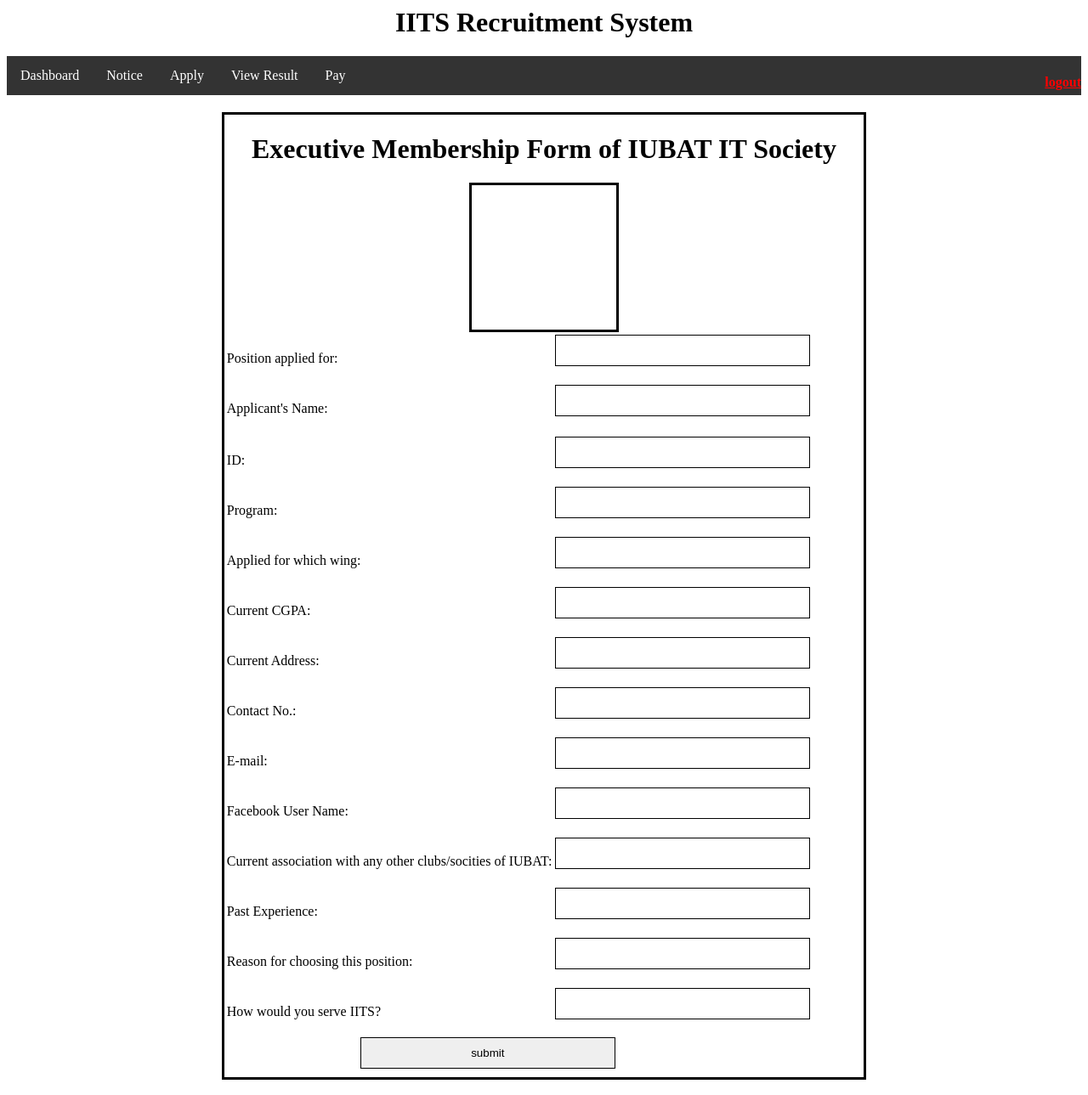
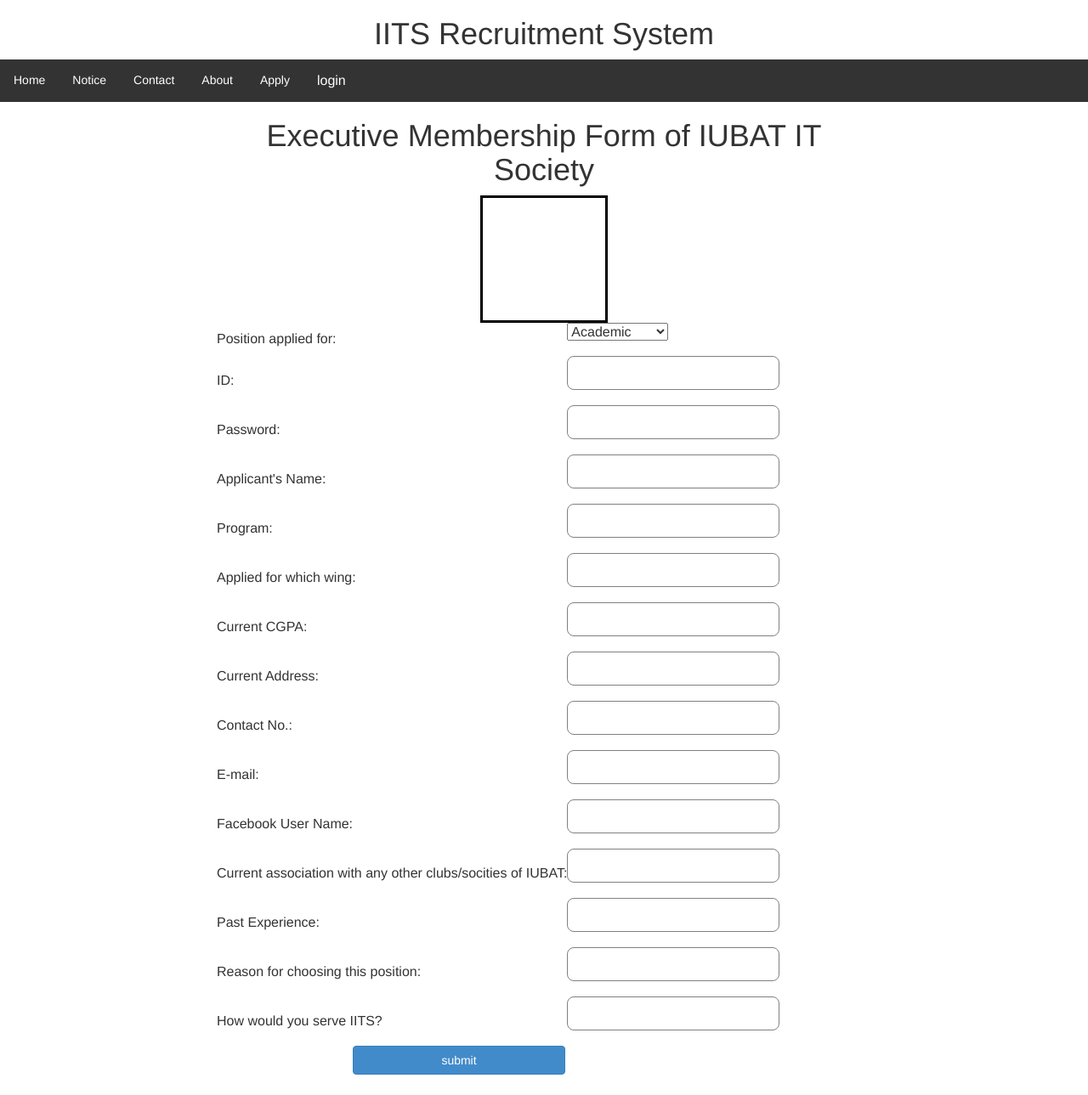
Before and after one commit to mrsamia/iitsRecruitmentSystem, a PHP site: page /apply-form.php in a window 1280 px wide. Shown: the whole page at 85% size. Run offline with PHP 8.4, Linux system fonts and the light colour scheme.

Commit message:
sidebar fixed with apply button, apply form fixed with id validation

```diff
--- a/apply-form.php
+++ b/apply-form.php
@@ -12,10 +12,13 @@
     }
 </style>
 
+<h1>
+    <center>IITS Recruitment System</center>
+</h1>
+<?php include 'sidebar.php' ?>
 
-<?php include 'header/stu-header.php' ?>
 
-<div class="container">
+<div style="width: 800px; margin: 0 auto" class="container">
 
     <form action="apply-form.php" method="post">
         <h1>
@@ -29,19 +32,31 @@
         <table>
             <tr>
                 <td>Position applied for:</td>
-                <td><input type="text" name="position" required><br><br></td>
+                <td><select name="position" required>
+                    <option value="Academic">Academic</option>
+                    <option value="Sports">Sports</option>
+                    <option value="Mentoring">Mentoring</option>
+                    <option value="Programming">Programming</option>
+                    <option value="Academic">Academic</option>
+                    <option value="Academic">Academic</option>
+                    <option value="Academic">Academic</option>
+                </select><br><br></td>
             </tr>
 
-
+            </tr>
+            <td>ID:</td>
+            <td><input type="text" name="dept-id" required><br><br></td>
+            </tr>
+            </tr>
+            <td>Password:</td>
+            <td><input type="text" name="password" required><br><br></td>
+            </tr>
             <tr>
                 <td>Applicant's Name:</td>
                 <td><input type="text" name="name" required><br><br></td>
             </tr>
 
-            <tr></tr>
-            <td>ID:</td>
-            <td><input type="text" name="dept-id" required><br><br></td>
-            </tr>
+            <tr>
 
             <tr>
                 <td>Program:</td>
@@ -132,14 +147,26 @@
     $Experience = $_POST['Experience'];
     $chsingpsition = $_POST['choosing-position'];
     $serve = $_POST['serve'];
+    $password = $_POST['password'];
 
-    $sql = "INSERT INTO applyform (`position`,`name`,`dept-id`,`Program`,`wing`,`CGPA`,`Address`,`Contact`,`E-mail`,`Facebook`,`association`,`Experience`,`choosing-position`,`serve`) VALUES('$position','$name','$deptid','$Program','$wing','$CGPA','$Address','$Contact','$Email','$Facebook','$association','$Experience','$chsingpsition','$serve')";
+    echo $position;
+
+    $sql = "SELECT * FROM `applyform` where `dept-id`='$deptid'";
+    $qry = mysqli_query($connection, $sql);
+    if ($qry) {
+        if(mysqli_num_rows($qry) > 0){
+            echo("<script>alert('ID Is Registered')</script>");
+            echo '<script> location.replace("apply-form.php"); </script>';
+        }
+    }
+
+    $sql = "INSERT INTO applyform (`position`,`password`,`name`,`dept-id`,`Program`,`wing`,`CGPA`,`Address`,`Contact`,`E-mail`,`Facebook`,`association`,`Experience`,`choosing-position`,`serve`) VALUES('$position','$password',$name','$deptid','$Program','$wing','$CGPA','$Address','$Contact','$Email','$Facebook','$association','$Experience','$chsingpsition','$serve')";
 
     $qry = mysqli_query($connection, $sql);
     if ($qry) {
 
         echo("<script>alert('Successfully Submitted Result')</script>");
-        header("Location: /INTERNproject/stu-dash.php?msg=Successfully Submitted Result");
+        header("Location: index.php?msg=Successfully Submitted Result");
     } else {
         echo "not insert";
     }
--- a/sidebar.php
+++ b/sidebar.php
@@ -106,8 +106,7 @@
     <li><a href="#Notice.php">Notice</a></li>
     <li><a href="#contact">Contact</a></li>
     <li><a href="#about">About</a></li>
-
-
+    <li><a href="apply-form.php">Apply</a></li>
     <div class="dropdown1">
         <button class="dropbtn1">login
             <i class="fa fa-caret-down"></i>
@@ -118,5 +117,6 @@
             <a href="stulogin.php">Student</a>
 
             <a href="member-login.php">Member</a>
+
         </div>
 </ul>
```
